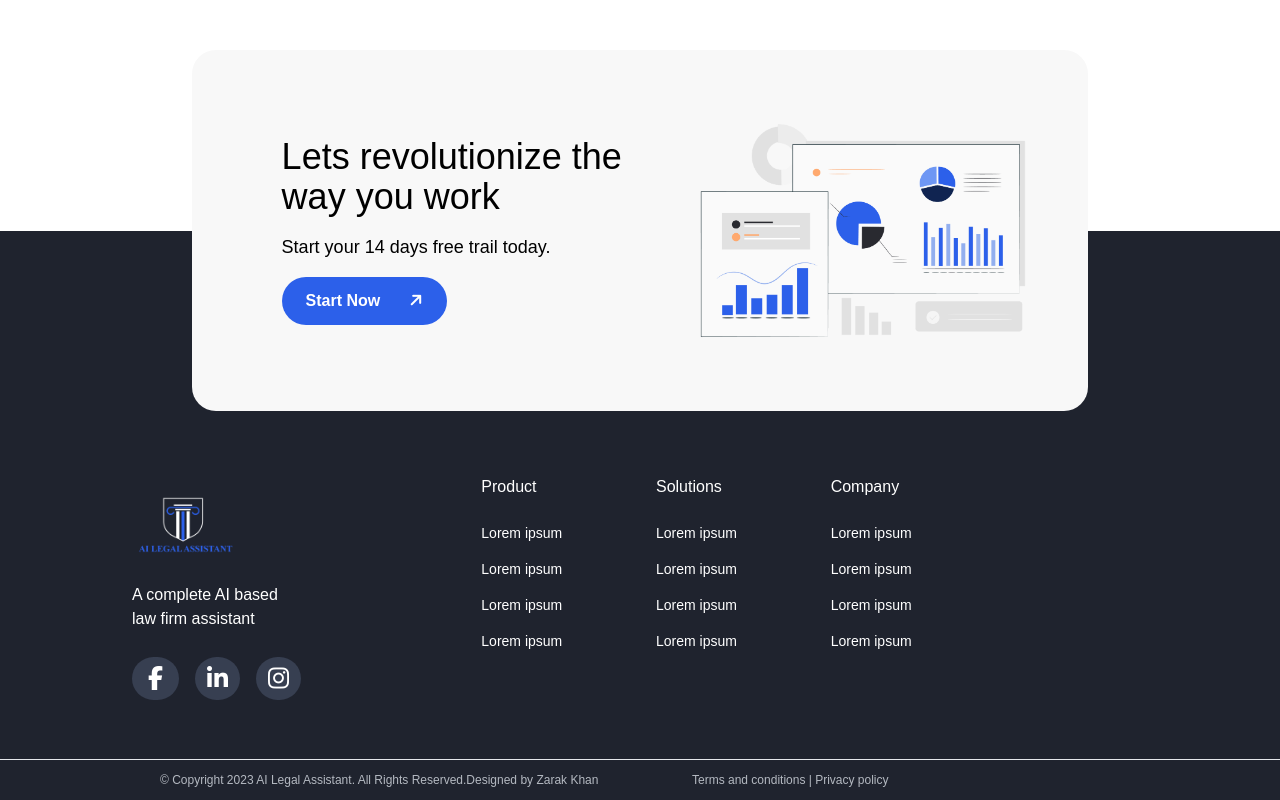
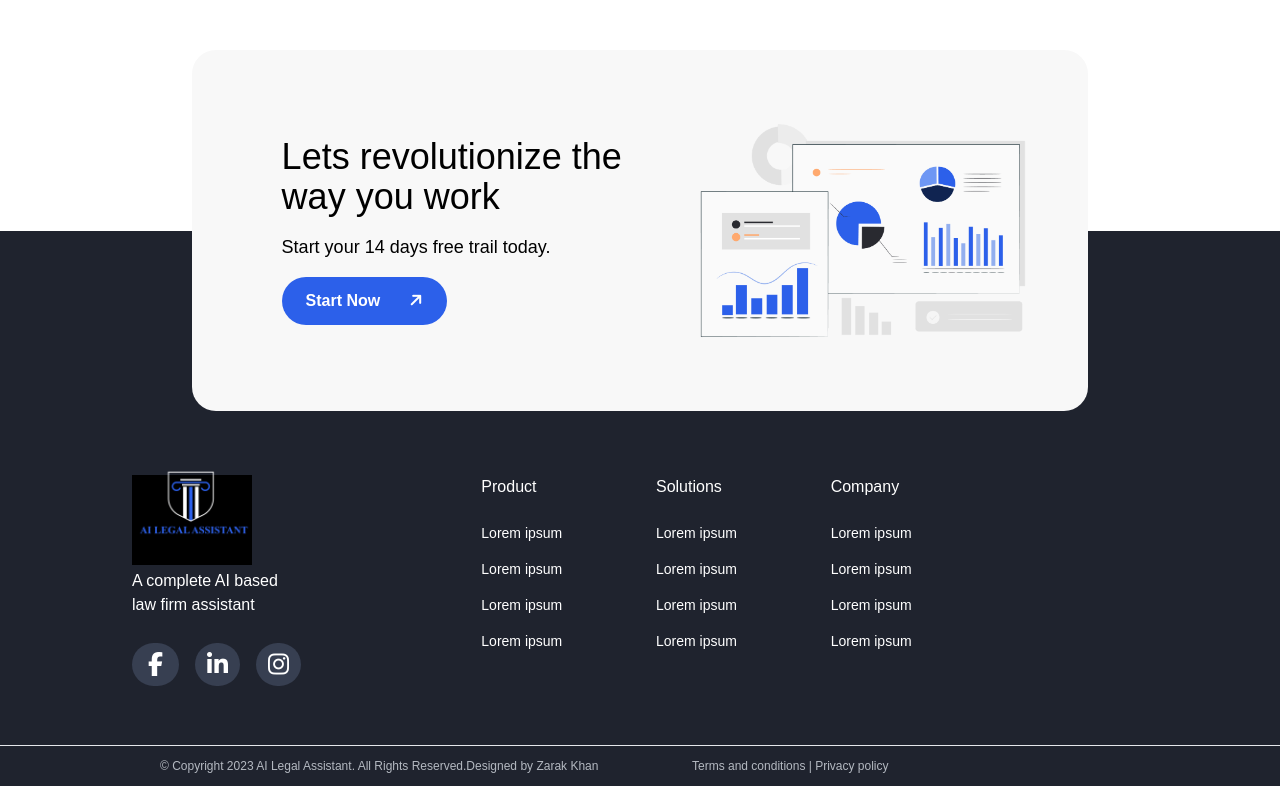
Before and after one commit to Zarakkhan-dev/legalai, a Next.js app: page / in a window 1280 px wide. Shown: the part 4292-5092 px from the top of the page. Built offline with nearby package versions, Linux system fonts and the light colour scheme.

Commit message:
Fixing logo of Footer

```diff
--- a/src/Component/Footer/Footer.jsx
+++ b/src/Component/Footer/Footer.jsx
@@ -8,7 +8,7 @@ const Footer = () => {
   <div className="mx-auto  space-y-8 px-1 py-16 lg:space-y-16  max-w-screen-lg">
     <div className="grid grid-cols-1 gap-8 lg:grid-cols-3">
       <div>
-        <div className="w-[13vh] ">
+        <div className="w-[120px]  h-[90px] flex items-end bg-black">
        <Image src={logo} width={500} height={500} className='w-[100%]'/>
         </div>
 
```
